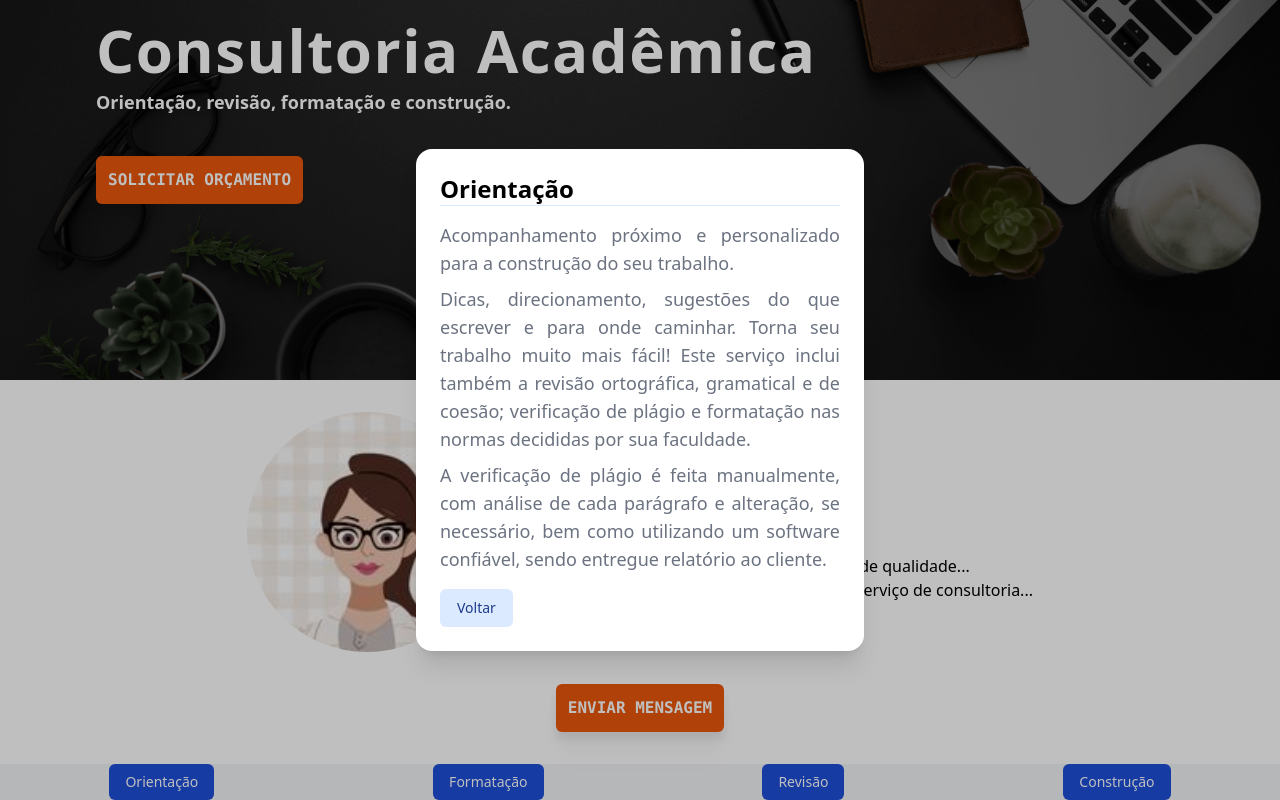
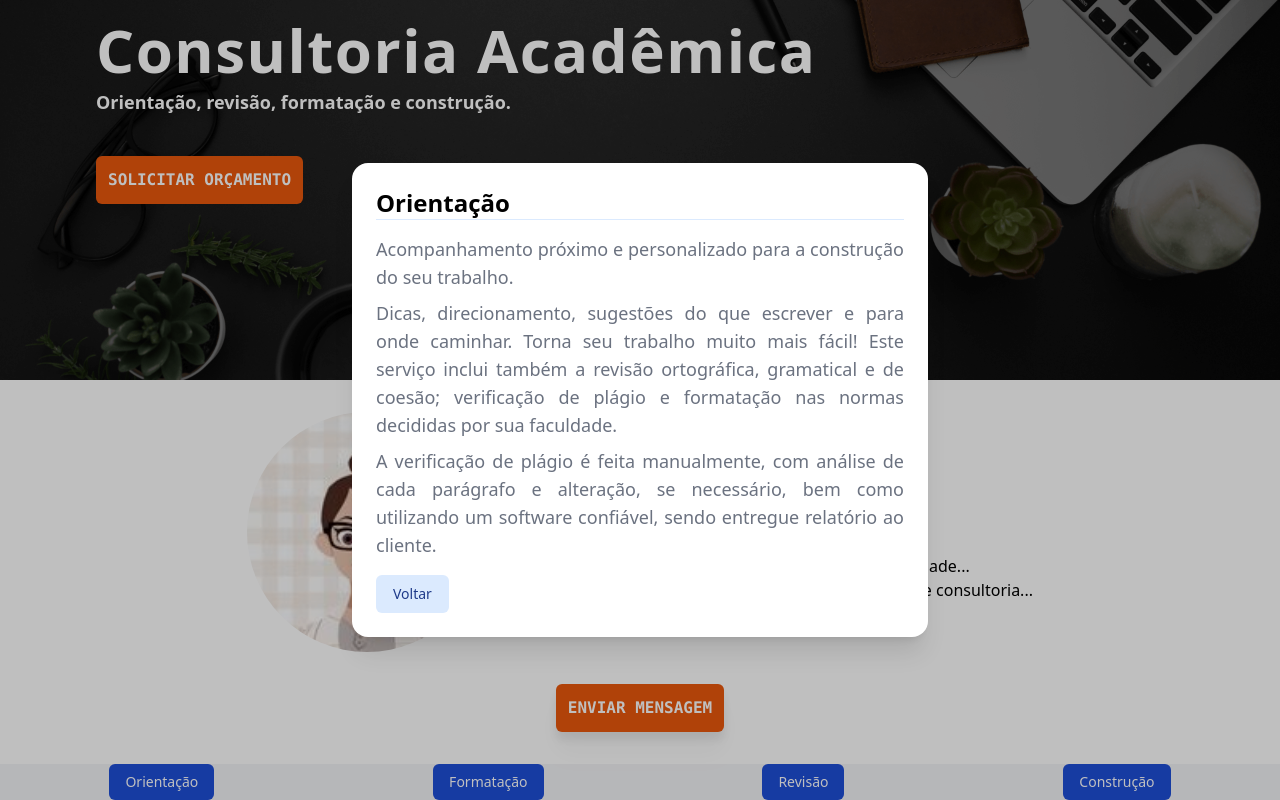
Before and after one commit to rafatosta/consultoria-academica, a Next.js app: page / in a window 1280 px wide. Both pictures are taken after a click on the button "Orientação". Shown: the part 260-1060 px from the top of the page. Built offline with nearby package versions, Linux system fonts and the light colour scheme.

Commit message:
up: Ajuste no tamanho do dialog

```diff
--- a/components/Service.tsx
+++ b/components/Service.tsx
@@ -54,7 +54,7 @@ export function Service(props: ServiceProps) {
                 leaveFrom="opacity-100 scale-100"
                 leaveTo="opacity-0 scale-95"
               >
-                <Dialog.Panel className="w-full max-w-md transform overflow-hidden rounded-2xl bg-white p-6 text-left align-middle shadow-xl transition-all">
+                <Dialog.Panel className="w-full max-w-md sm:max-w-xl transform overflow-hidden rounded-2xl bg-white p-6 text-left align-middle shadow-xl transition-all">
                   <Dialog.Title
                     as="h3"
                     className="font-sans text-2xl font-bold "
@@ -63,8 +63,8 @@ export function Service(props: ServiceProps) {
                     <div className="bg-blue-100 w-full h-[0.01rem]"></div>
                   </Dialog.Title>
 
-                  <div className="mt-4 text-sm sm:text-md md:text-lg text-gray-500 text-justify">
-                    <props.description />
+                  <div className="mt-4 text-sm sm:text-md md:text-lg text-gray-500 text-justify list-disc list-inside">
+                    <props.description  />
                   </div>
 
                   <div className="mt-4">
```
